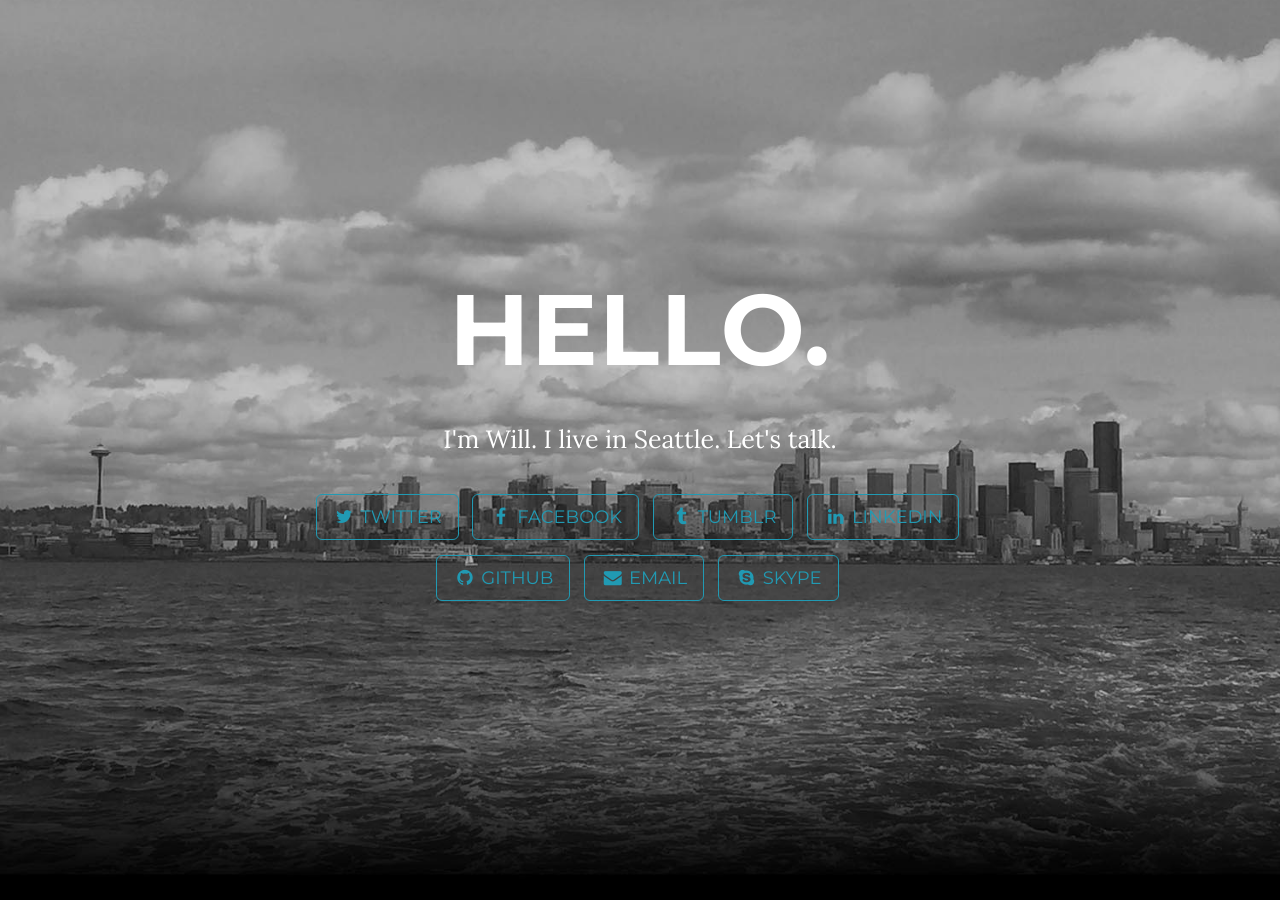
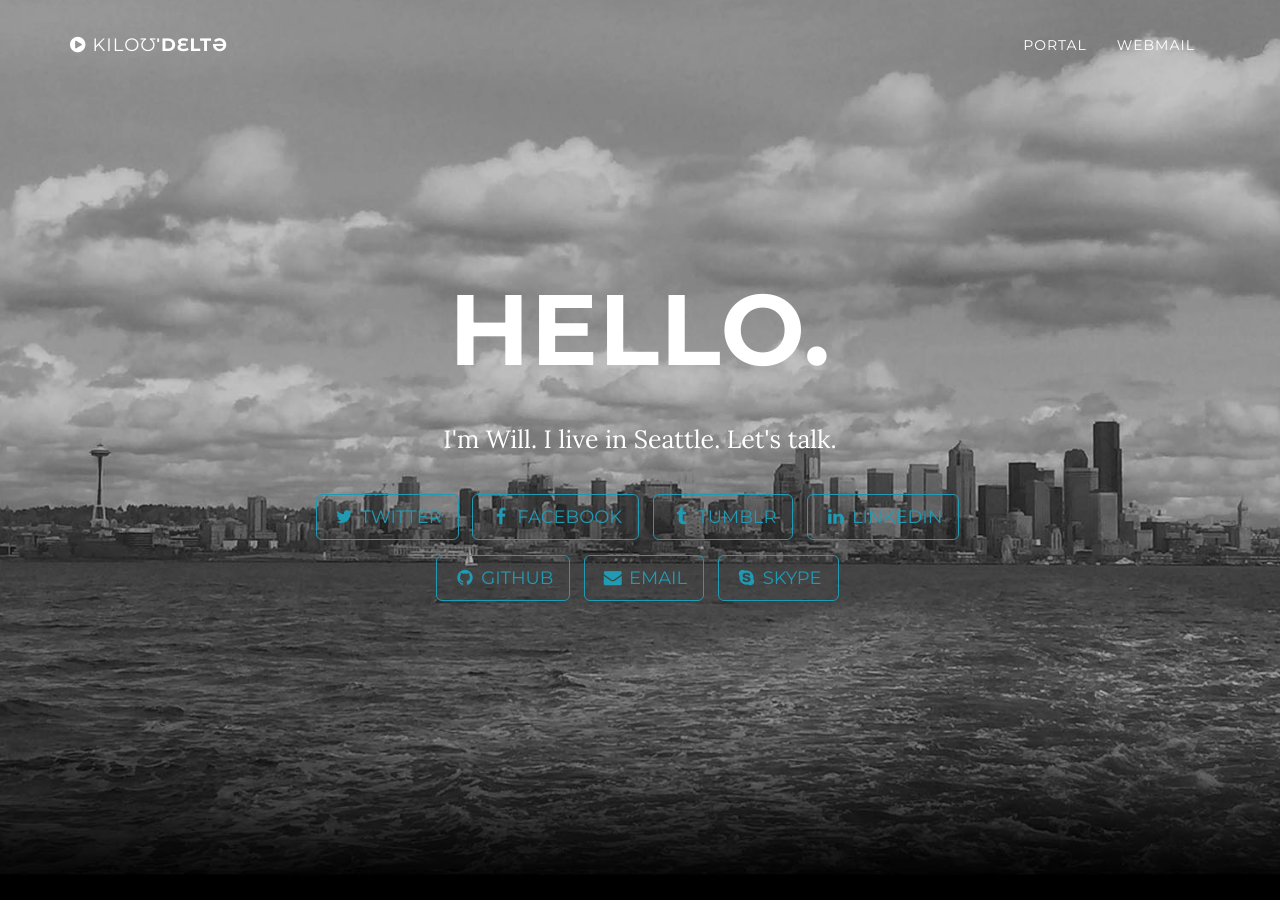
Before and after one commit to kd8drx/kd8drx.github.io, a Jekyll site: the page built from index.html, in a window 1280 px wide. Built offline with Jekyll 4.4.1, drawn with Linux system fonts in a browser that asks for light colours.

Commit message:
Added Webmail and portal links

```diff
--- a/_includes/nav.html
+++ b/_includes/nav.html
@@ -18,13 +18,10 @@
                         <a href="#page-top"></a>
                     </li>
                     <li>
-                        <a class="page-scroll" href="#about">About</a>
+                        <a class="page-scroll" href="https://portal.office365.com">Portal</a>
                     </li>
                     <li>
-                        <a class="page-scroll" href="#download">Download</a>
-                    </li>
-                    <li>
-                        <a class="page-scroll" href="#contact">Contact</a>
+                        <a class="page-scroll" href="https://outlook.office365.com">Webmail</a>
                     </li>
                 </ul>
             </div>
--- a/_layouts/default.html
+++ b/_layouts/default.html
@@ -2,6 +2,7 @@
 <html>
     {% include head.html %}
     <body id="page-top" data-spy="scroll" data-target=".navbar-fixed-top">
+    {% include nav.html %}
     {% include header.html %}
     {% include js.html %}
     </body>
```
